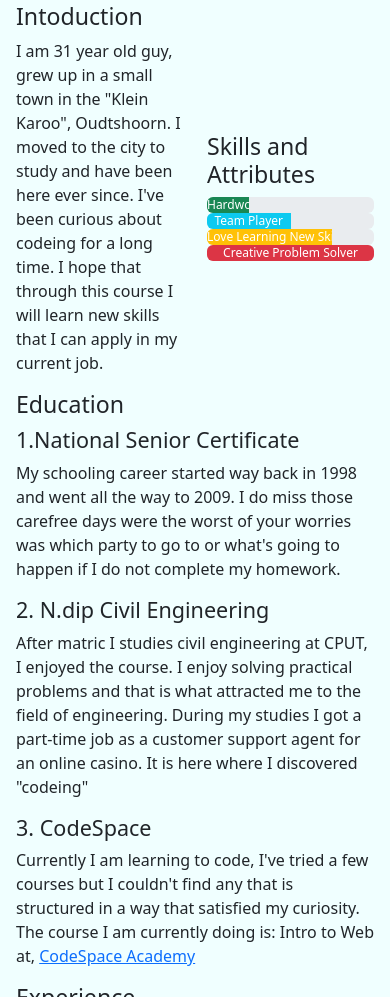
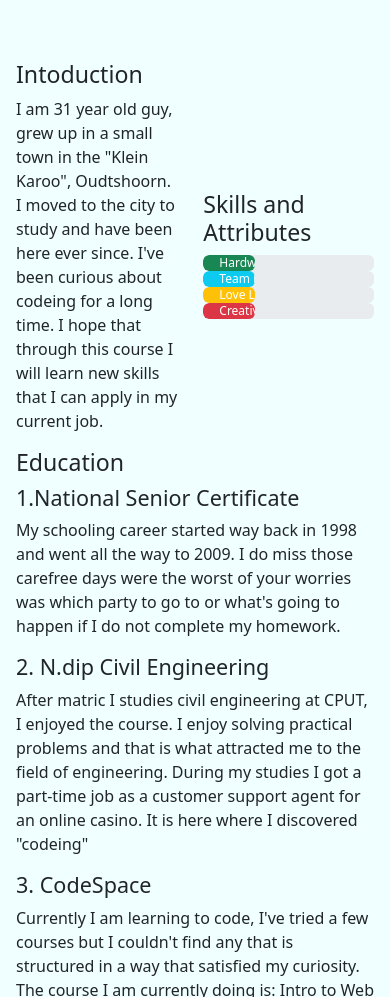
Before and after one commit to ejehlers/resume10, a plain HTML site: page index.html in a window 390 px wide. Shown: the part 800-1797 px from the top of the page. Drawn offline with nearby package versions, Linux system fonts and the light colour scheme.

Commit message:
Resume 10 Update

```diff
--- a/css/stylesheet.css
+++ b/css/stylesheet.css
@@ -1,3 +1,6 @@
+:root {
+  --progress-width: 0%;
+}
 header {
   height: 450px;
   background-color: black;
@@ -101,7 +104,7 @@ header p {
   }
 }
 
-@media screen and (max-width: 850px) {
+@media screen and (max-width: 1500px) {
   #gradpic {
     opacity: 30%;
     left: 0;
@@ -134,10 +137,48 @@ footer a:hover {
 footer {
   background-color: #343330;
   text-align: center;
-  color: rgb(199, 153, 1);
+  color: rgb(255, 255, 255);
   background-image: url(/images/bricks.jpg);
 }
 main {
   float: left;
   background-color: azure;
 }
+
+.progress {
+  cursor: pointer;
+}
+
+.progress-bar {
+  padding: 0 1rem;
+  width: 30%;
+  border-radius: var(--bs-progress-border-radius);
+}
+.progress:hover .progress-bar {
+  animation: grow-on-hover 500ms 1 forwards;
+}
+
+.progress:hover .bg-success {
+  --progress-width: 40%;
+}
+
+.progress:hover .bg-info {
+  --progress-width: 50%;
+}
+
+.progress:hover .bg-warning {
+  --progress-width: 60%;
+}
+
+.progress:hover .bg-danger {
+  --progress-width: 100%;
+}
+
+@keyframes grow-on-hover {
+  from {
+    width: 30%;
+  }
+  to {
+    width: var(--progress-width);
+  }
+}
--- a/index.html
+++ b/index.html
@@ -2,7 +2,6 @@
 <html>
   <head>
     <title>Eric Ehlers Resumé</title>
-    <link rel="stylesheet" type="text/css" href="css/stylesheet.css" />
     <meta name="viewport" content="width=device-width, initial-scale=1" />
     <link
     href="https://cdn.jsdelivr.net/npm/bootstrap@5.2.3/dist/css/bootstrap.min.css"
@@ -10,6 +9,7 @@
     integrity="sha384-rbsA2VBKQhggwzxH7pPCaAqO46MgnOM80zW1RWuH61DGLwZJEdK2Kadq2F9CUG65"
     crossorigin="anonymous"
     />
+    <link rel="stylesheet" type="text/css" href="css/stylesheet.css" />
   </head>
   <body>
     <header class="header">
@@ -17,8 +17,8 @@
       <h1>Eric Ehlers</h1>
       <h2>Helpdesk Support Agent</h2>
         <picture id="gradpic">
-          <source media="(max-width: 650px)" srcset="images/grad3.png" />
-          <source media="(max-width: 850px)" srcset="images/grad2.png" />
+          <source media="(max-width: 800px)" srcset="images/grad3.png" />
+          <source media="(max-width: 1500px)" srcset="images/grad2.png" />
           <img src="images/grad1.png" alt="gradutaion image" />
         </picture>
             <div class="row align-items-end">
@@ -109,18 +109,19 @@
             <h3>Skills and Attributes</h3>
 
             <div class="progress">
-              <div class="progress-bar bg-success" data-toggle="tooltip" data-placement="top" title="Tooltip on top" role="progressbar" aria-label="Success example" style="width: 25%" aria-valuenow="25" aria-valuemin="0" aria-valuemax="100">Hardworking</div>
+              <div class="progress-bar bg-success" data-bs-toggle="tooltip" data-bs-placement="top" title="Tooltip on top" data-content="hello" role="progressbar" aria-label="Success example" aria-valuenow="25" aria-valuemin="0" aria-valuemax="100">Hardworking</div>
             </div>
             <div class="progress">
-              <div class="progress-bar bg-info" role="progressbar" aria-label="Info example" style="width: 50%" aria-valuenow="50" aria-valuemin="0" aria-valuemax="100">Team Player</div>
+              <div class="progress-bar bg-info" data-bs-toggle="tooltip" data-bs-placement="top" title= "temp" role="progressbar" aria-label="Info example" aria-valuenow="50" aria-valuemin="0" aria-valuemax="100">Team Player</div>
             </div>
             <div class="progress">
-              <div class="progress-bar bg-warning" role="progressbar" aria-label="Warning example" style="width: 75%" aria-valuenow="75" aria-valuemin="0" aria-valuemax="100">Love Learning New Skills</div>
+              <div class="progress-bar bg-warning" data-bs-toggle="tooltip" data-bs-placement="top" title= "temp" role="progressbar" aria-label="Warning example" aria-valuenow="75" aria-valuemin="0" aria-valuemax="100">Love Learning New Skills</div>
             </div>
             <div class="progress">
-              <div class="progress-bar bg-danger" role="progressbar" aria-label="Danger example" style="width: 100%" aria-valuenow="100" aria-valuemin="0" aria-valuemax="100">Creative Problem Solver</div>
+              <div class="progress-bar bg-danger" data-bs-toggle="tooltip" data-bs-placement="top" title= "temp" role="progressbar" aria-label="Danger example" aria-valuenow="100" aria-valuemin="0" aria-valuemax="100">Creative Problem Solver</div>
             </div>
         </div>
+
           </div>
           <h3 id="Education">Education </h3>
           <h4>1.National Senior Certificate</h4>
@@ -159,7 +160,6 @@
 
     </main>
 
-  </body>
     <footer>
       <h3>Contact Details</h3>
       <a
@@ -171,7 +171,12 @@
     </a>
   </footer>
   <script src="https://cdn.jsdelivr.net/npm/bootstrap@5.2.3/dist/js/bootstrap.bundle.min.js" integrity="sha384-kenU1KFdBIe4zVF0s0G1M5b4hcpxyD9F7jL+jjXkk+Q2h455rYXK/7HAuoJl+0I4" crossorigin="anonymous"></script>
-  <script>$(function () {
-    $('[data-toggle="tooltip"]').tooltip('toggle')
-  })</script>
+  <script>
+    (function () {
+      const tooltipTriggerList = document.querySelectorAll('[data-bs-toggle="tooltip"]');
+      const tooltipList = [...tooltipTriggerList].map(tooltipTriggerEl => new bootstrap.Tooltip(tooltipTriggerEl));
+    })();
+  </script>
+</body>
+
 </html>
```
Also changed, not shown: images/image 1.jpg, images/image2.jpg, images/image3.PNG. Lines whose indentation alone changed are shown as unchanged.
